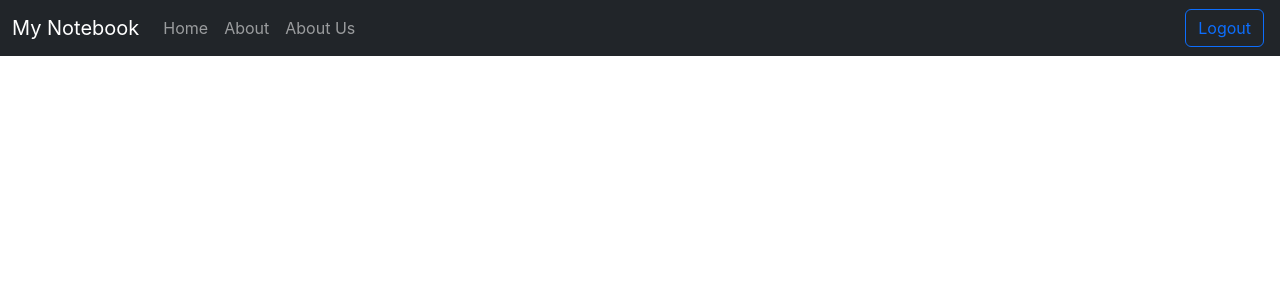
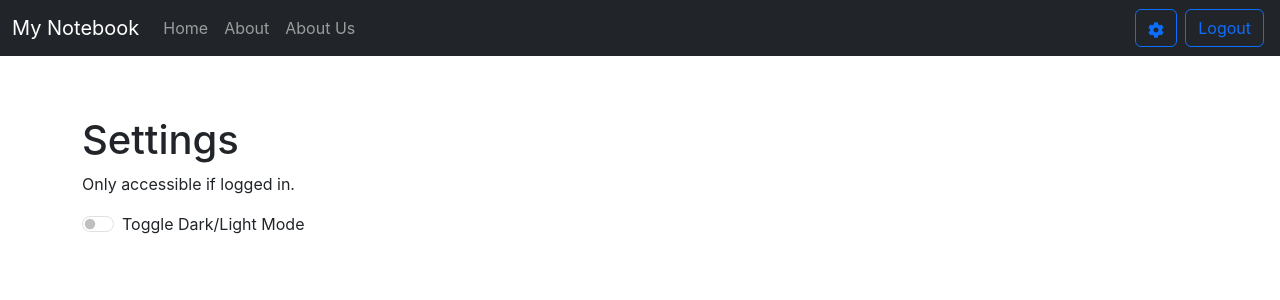
Before and after one commit to shiwalikamboj/notescraft, a React (Create React App) app: page /settings in a window 1280 px wide. Shown: the top 300 px of the page. Built offline with nearby package versions, Linux system fonts and the light colour scheme; no server answers; sample sign-in values are in the browser's storage.

Commit message:
created theme context

```diff
--- a/package.json
+++ b/package.json
@@ -9,6 +9,7 @@
     "express": "^4.19.2",
     "react": "^18.3.1",
     "react-dom": "^18.3.1",
+    "react-icons": "^5.2.1",
     "react-router-dom": "^6.23.1",
     "react-scripts": "5.0.1",
     "web-vitals": "^2.1.4"
--- a/src/App.css
+++ b/src/App.css
@@ -36,3 +36,20 @@
     transform: rotate(360deg);
   }
 }
+
+:root {
+  --background-color-light: #ffffff;
+  --text-color-light: #000000;
+  --background-color-dark: #343a40;
+  --text-color-dark: #ffffff;
+}
+
+[data-theme='light'] {
+  background-color: var(--background-color-light);
+  color: var(--text-color-light);
+}
+
+[data-theme='dark'] {
+  background-color: var(--background-color-dark);
+  color: var(--text-color-dark);
+}
--- a/src/App.js
+++ b/src/App.js
@@ -10,12 +10,16 @@ import Login from "./components/Auth/Login";
 import { BrowserRouter as Router, Routes, Route } from "react-router-dom";
 import NoteState from "./context/notes/noteState";
 import Signup from "./components/Auth/Signup";
+import Settings from "./components/Settings"; // Import the Settings component
+import ProtectedRoute from "./components/ProtectedRoute"; // Import the ProtectedRoute component
+import ThemeState from "./context/theme/themeState"; // Import the ThemeState
 
 function App() {
   return (
     <>
       <AlertState>
         <NoteState>
+          <ThemeState>
             <Router>
               <Navbar />
               <Alert />
@@ -26,9 +30,15 @@ function App() {
                   <Route path="/aboutUs" element={<AboutUS />} />
                   <Route path="/login" element={<Login />} />
                   <Route path="/signup" element={<Signup />} />
+                  <Route path="/settings" element={
+                    <ProtectedRoute>
+                      <Settings />
+                    </ProtectedRoute>
+                  } />
                 </Routes>
               </div>
             </Router>
+          </ThemeState>
         </NoteState>
       </AlertState>
     </>
--- a/src/components/Navbar.js
+++ b/src/components/Navbar.js
@@ -1,11 +1,10 @@
-import React, { useEffect} from 'react';
+import React from 'react';
 import { Link, useLocation, useNavigate } from 'react-router-dom';
+import { FaCog } from 'react-icons/fa';
 
 function Navbar() {
   let location = useLocation();
   let navigate = useNavigate();
-  useEffect( () => {
-  }, [location]);
 
   const handleLogout = () => {
     localStorage.removeItem("auth-token");
@@ -17,30 +16,53 @@ function Navbar() {
     <nav className="navbar navbar-expand-lg navbar-dark bg-dark">
       <div className="container-fluid">
         <a className="navbar-brand" href="/">My Notebook</a>
-    <button className="navbar-toggler" type="button" data-bs-toggle="collapse" data-bs-target="#navbarSupportedContent" aria-controls="navbarSupportedContent" aria-expanded="false" aria-label="Toggle navigation">
+        <button
+          className="navbar-toggler"
+          type="button"
+          data-bs-toggle="collapse"
+          data-bs-target="#navbarSupportedContent"
+          aria-controls="navbarSupportedContent"
+          aria-expanded="false"
+          aria-label="Toggle navigation"
+        >
           <span className="navbar-toggler-icon"></span>
         </button>
         <div className="collapse navbar-collapse" id="navbarSupportedContent">
           <ul className="navbar-nav me-auto mb-2 mb-lg-0">
             <li className="nav-item">
-          <Link className={`nav-link ${location.pathname === "/"?"active":""}`} aria-current="page" to="/">Home</Link>
+              <Link className={`nav-link ${location.pathname === "/" ? "active" : ""}`} aria-current="page" to="/">Home</Link>
             </li>
             <li className="nav-item">
-          <Link className={`nav-link ${location.pathname === "/about"?"active":""}`} aria-current="page" to="/about">About</Link>
+              <Link className={`nav-link ${location.pathname === "/about" ? "active" : ""}`} aria-current="page" to="/about">About</Link>
             </li>
             <li className="nav-item">
-          <Link className={`nav-link ${location.pathname === "/aboutUs"?"active":""}`} aria-current="page" to="/aboutUs">About Us</Link>
+              <Link className={`nav-link ${location.pathname === "/aboutUs" ? "active" : ""}`} aria-current="page" to="/aboutUs">About Us</Link>
             </li>
           </ul>
-      {!localStorage.getItem("auth-token")?<div>
+          {!localStorage.getItem("auth-token") ? (
+            <div>
               <Link type="button" to="/login" className="btn btn-outline-primary mx-1">Login</Link>
               <Link type="button" to="/signup" className="btn btn-outline-primary mx-1">Signup</Link>
-      </div>:
-      <button type="button" onClick={handleLogout} className="btn btn-outline-primary mx-1">Logout</button>}
+            </div>
+          ) : (
+            <div className="d-flex align-items-center">
+              <Link to="/settings" className="btn btn-outline-primary mx-1" aria-label="Settings">
+                <FaCog />
+              </Link>
+              <button
+                type="button"
+                onClick={handleLogout}
+                className="btn btn-outline-primary mx-1"
+                aria-label="Logout"
+              >
+                Logout
+              </button>
+            </div>
+          )}
         </div>
       </div>
     </nav>
-  )
+  );
 }
 
-export default Navbar
+export default Navbar;
--- /dev/null
+++ b/src/components/ProtectedRoute.js
@@ -0,0 +1,10 @@
+import React from 'react';
+import { Navigate } from 'react-router-dom';
+
+const ProtectedRoute = ({ children }) => {
+  const auth = localStorage.getItem("auth-token");
+
+  return auth ? children : <Navigate to="/login" />;
+};
+
+export default ProtectedRoute;
--- /dev/null
+++ b/src/components/Settings.js
@@ -0,0 +1,27 @@
+import React, { useContext } from 'react';
+import ThemeContext from '../context/theme/themeContext';
+
+const Settings = () => {
+  const { theme, toggleTheme } = useContext(ThemeContext);
+
+  return (
+    <div>
+      <h1>Settings</h1>
+      <p>Only accessible if logged in.</p>
+      <div className="form-check form-switch">
+        <input
+          className="form-check-input"
+          type="checkbox"
+          id="themeSwitch"
+          checked={theme === 'dark'}
+          onChange={toggleTheme}
+        />
+        <label className="form-check-label" htmlFor="themeSwitch">
+          Toggle Dark/Light Mode
+        </label>
+      </div>
+    </div>
+  );
+};
+
+export default Settings;
--- /dev/null
+++ b/src/context/theme/themeContext.js
@@ -0,0 +1,5 @@
+import { createContext } from "react";
+
+const ThemeContext = createContext();
+
+export default ThemeContext;
--- /dev/null
+++ b/src/context/theme/themeState.js
@@ -0,0 +1,23 @@
+import React, { useState, useEffect } from 'react';
+import ThemeContext from './themeContext';
+
+const ThemeState = ({ children }) => {
+  const [theme, setTheme] = useState(localStorage.getItem('theme') || 'light');
+
+  useEffect(() => {
+    document.documentElement.setAttribute('data-theme', theme);
+    localStorage.setItem('theme', theme);
+  }, [theme]);
+
+  const toggleTheme = () => {
+    setTheme((prevTheme) => (prevTheme === 'light' ? 'dark' : 'light'));
+  };
+
+  return (
+    <ThemeContext.Provider value={{ theme, toggleTheme }}>
+      {children}
+    </ThemeContext.Provider>
+  );
+};
+
+export default ThemeState;
```
Also changed, not shown: 1 other file (tests, documents, lock files or other folders). Lines whose indentation alone changed are shown as unchanged.
